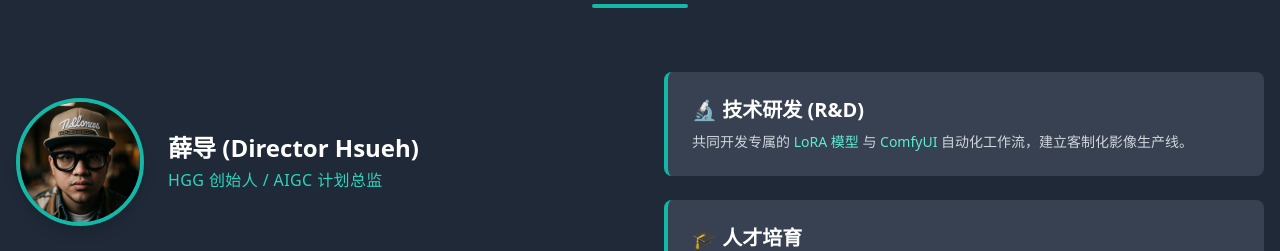
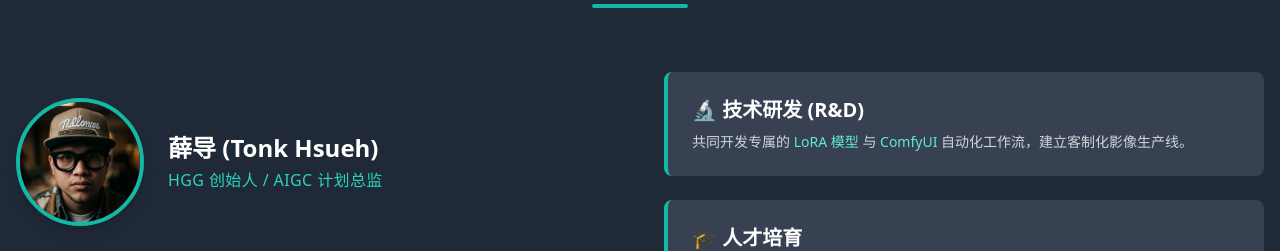
Before and after one commit to tonkhsueh777-oss/hcc, a plain HTML site: page index.html in a window 1280 px wide. Shown: the part 3280-3531 px from the top of the page. Drawn offline with nearby package versions, Linux system fonts and the light colour scheme.

Commit message:
Update index.html

```diff
--- a/index.html
+++ b/index.html
@@ -346,7 +346,7 @@
                     <div class="flex items-center gap-6 mb-8">
                         <img src="images/director_photo.jpg" alt="Director Hsueh" class="w-32 h-32 rounded-full border-4 border-teal-500 shadow-lg object-cover bg-gray-700">
                         <div>
-                            <h3 class="text-2xl font-bold text-white mb-1">薛导 (Director Hsueh)</h3>
+                            <h3 class="text-2xl font-bold text-white mb-1">薛导 (Tonk Hsueh)</h3>
                             <p class="text-teal-400 font-medium tracking-wide">HGG 创始人 / AIGC 计划总监</p>
                         </div>
                     </div>
```
